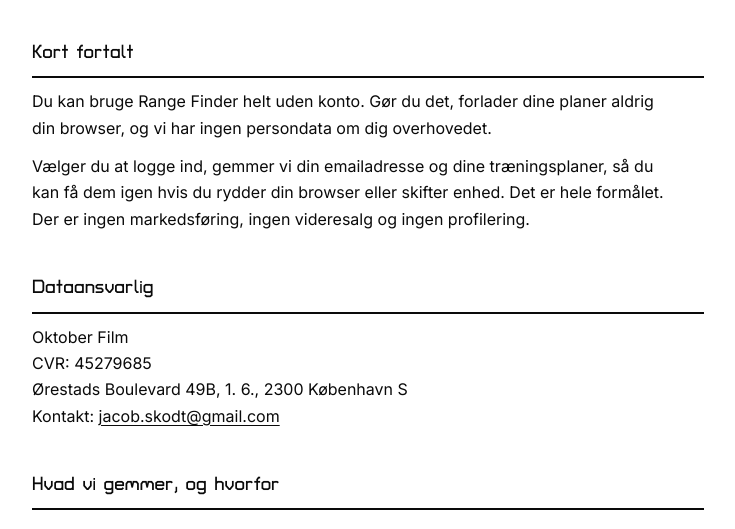
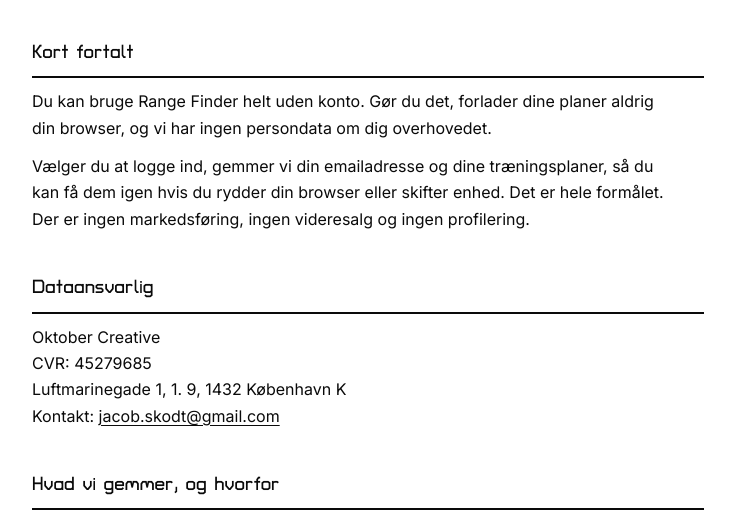
Before and after one commit to jcskoedt/range-finder, a website: page privacy.html in a window 1280 px wide. Shown: the part 212-741 px from the top of the page, without its empty margins (272-1007 px from the left). Drawn offline with Linux system fonts and the light colour scheme.

Commit message:
docs(privacy): company renamed to Oktober Creative
New name and address, given directly rather than read from the register:
Oktober Creative, Luftmarinegade 1, 1. 9, 1432 København K. CVR unchanged.

The public register still returns the old name and Ørestads Boulevard, which
is expected days after a change rather than a contradiction — but the policy
and the register will disagree until it propagates.

```diff
--- a/privacy.html
+++ b/privacy.html
@@ -76,9 +76,9 @@ footer{margin-top:48px;padding-top:18px;border-top:1px solid var(--hair);
 
 <h2>Dataansvarlig</h2>
 <p>
-  Oktober Film<br>
+  Oktober Creative<br>
   CVR: 45279685<br>
-  Ørestads Boulevard 49B, 1. 6., 2300 København S<br>
+  Luftmarinegade 1, 1. 9, 1432 København K<br>
   Kontakt: <a href="mailto:jacob.skodt@gmail.com">jacob.skodt@gmail.com</a>
 </p>
 
@@ -145,7 +145,7 @@ footer{margin-top:48px;padding-top:18px;border-top:1px solid var(--hair);
 <p>Ændrer vi denne politik, opdaterer vi datoen øverst. Er ændringen væsentlig, siger vi det i appen.</p>
 
 <footer>
-  Range Finder drives af Oktober Film, CVR 45279685, Ørestads Boulevard 49B, 1. 6., 2300 København S.<br>
+  Range Finder drives af Oktober Creative, CVR 45279685, Luftmarinegade 1, 1. 9, 1432 København K.<br>
   <a href="mailto:jacob.skodt@gmail.com">jacob.skodt@gmail.com</a> · <a href="/">rangefinderapp.vercel.app</a>
 </footer>
 
```
